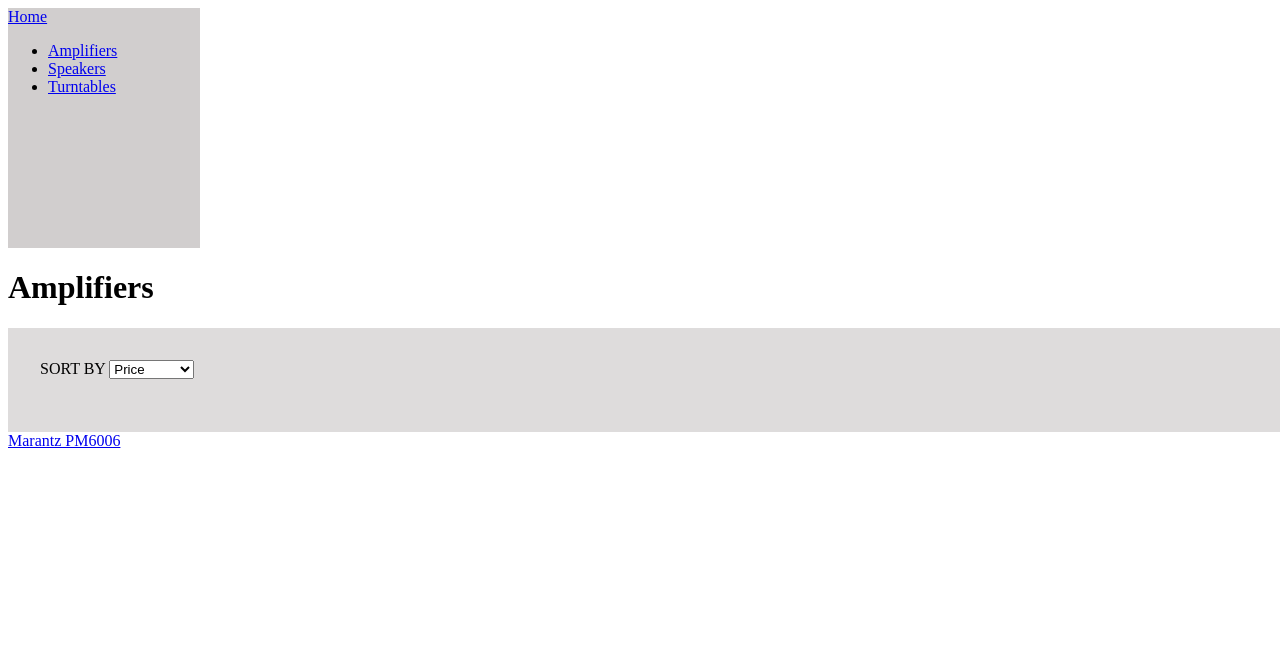
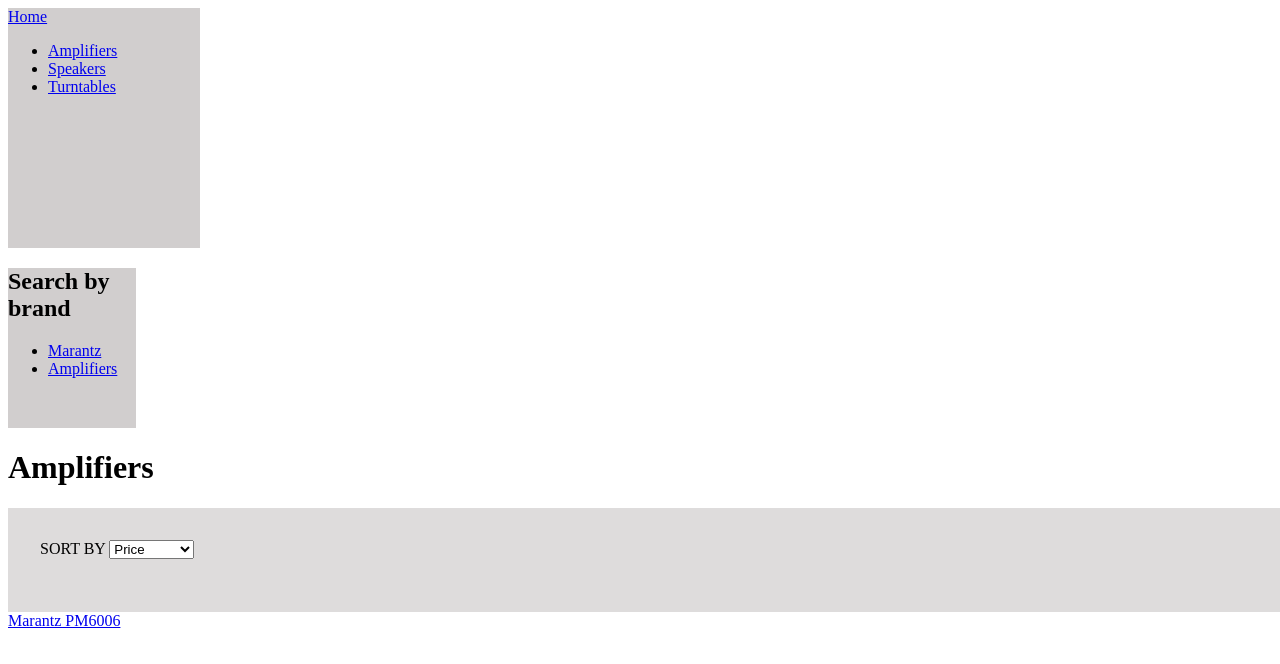
Before and after one commit to rts-cmk-wu10/hi-fi-corner-senior-team, a website: page categoryList.html in a window 1280 px wide. Shown: the top 664 px of the page. Drawn offline with Linux system fonts and the light colour scheme.

Commit message:
add search by brand

```diff
--- a/categoryList.html
+++ b/categoryList.html
@@ -19,6 +19,16 @@
 			</ul>
 		</nav>
 	</header>
+
+	<header class="subBrandHeader">
+		<nav role="navigation">
+			<h2>Search by brand</h2>
+			<ul class="shopNavigation">
+				<li class="categoryNav__navItem"><a href="#" data-point="marantz">Marantz</a></li>
+				<li class="categoryNav__navItem"><a href="#" data-point="amplifiers">Amplifiers</a></li>
+			</ul>
+		</nav>
+	</header>
 	<main id="shop__categoryContainer">
 
 
--- a/style.css/categoryList.css
+++ b/style.css/categoryList.css
@@ -11,6 +11,12 @@
     grid-column: 1;
 }
 
+.subBrandHeader{
+    background-color: #d1cece;
+    width: 10vw;
+    height: 20vh;
+}
+
 .selectBar{
     width: 100%;
     height: 5vh;
```
Also changed, not shown: categoryPages/marantz.html (added, +23 -0 lines).
